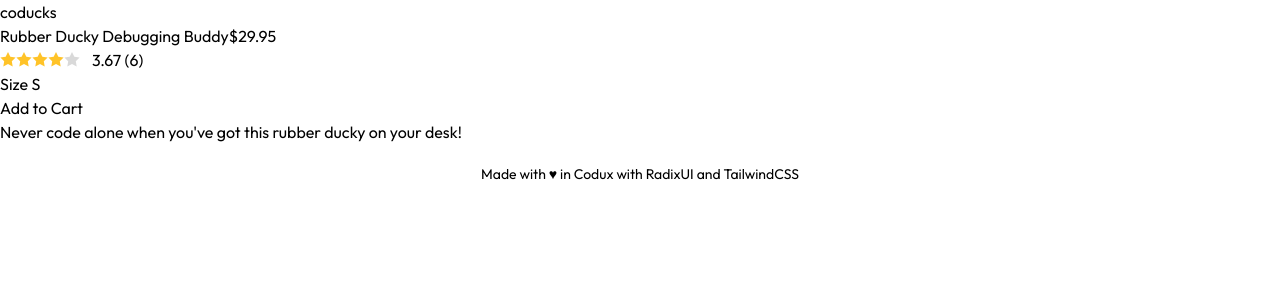
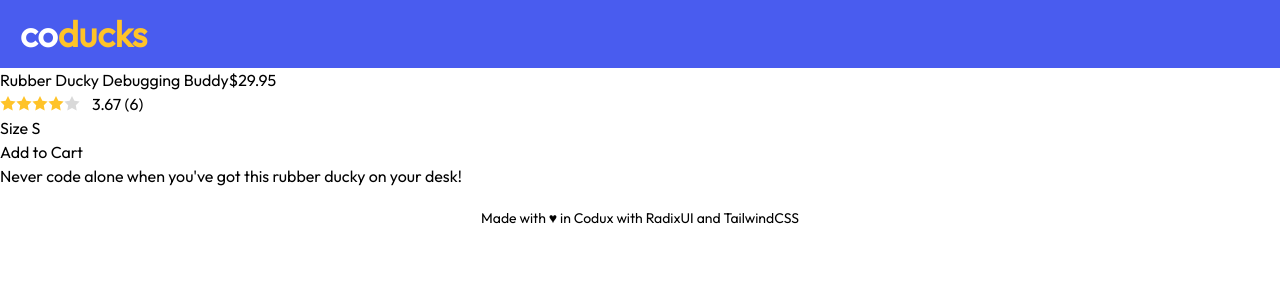
Before and after one commit to vakila/coducks, a React (Vite) app: page / in a window 1280 px wide. Shown: the top 300 px of the page. Built offline with nearby package versions, Linux system fonts and the light colour scheme.

Commit message:
1.2 Tailwind: basic header styles
This reverts commit b2368b0c182145a1c6a2595112d7a92ec891e835.

```diff
--- /dev/null
+++ b/src/_codux/boards/header.board.tsx
@@ -0,0 +1,14 @@
+import { createBoard } from "@wixc3/react-board";
+import { Header } from "../../components/header";
+
+export default createBoard({
+  name: "Header",
+  Board: () => (
+    <div>
+      <Header />
+    </div>
+  ),
+  environmentProps: {
+    canvasWidth: 800,
+  },
+});
--- a/src/components/header.tsx
+++ b/src/components/header.tsx
@@ -1,7 +1,9 @@
 export const Header = () => {
   return (
-    <header className="">
-      <h1 className="">coducks</h1>
+    <header className="bg-blue p-5 w-100 flex justify-between items-center">
+      <h1 className="text-yellow text-4xl font-bold leading-[28px]">
+        <span className="text-white">co</span>ducks
+      </h1>
     </header>
   );
 };
```
